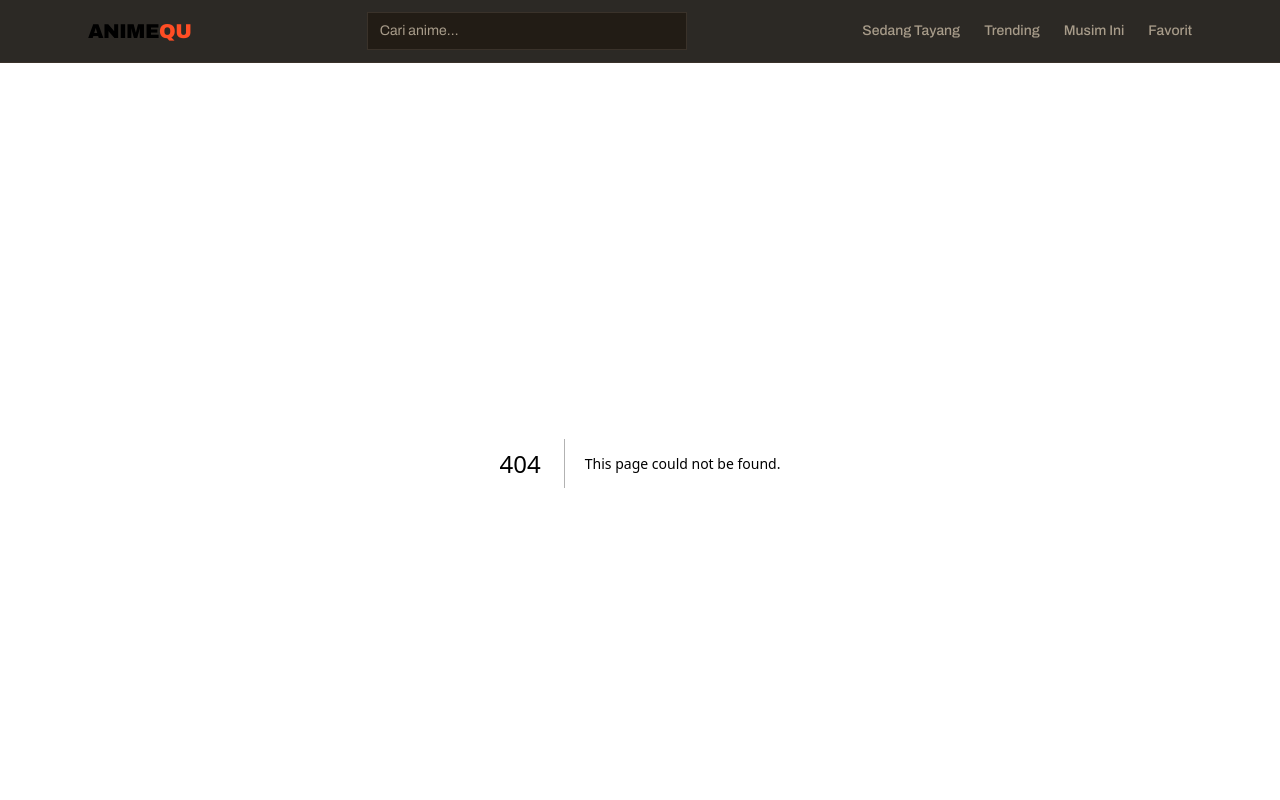
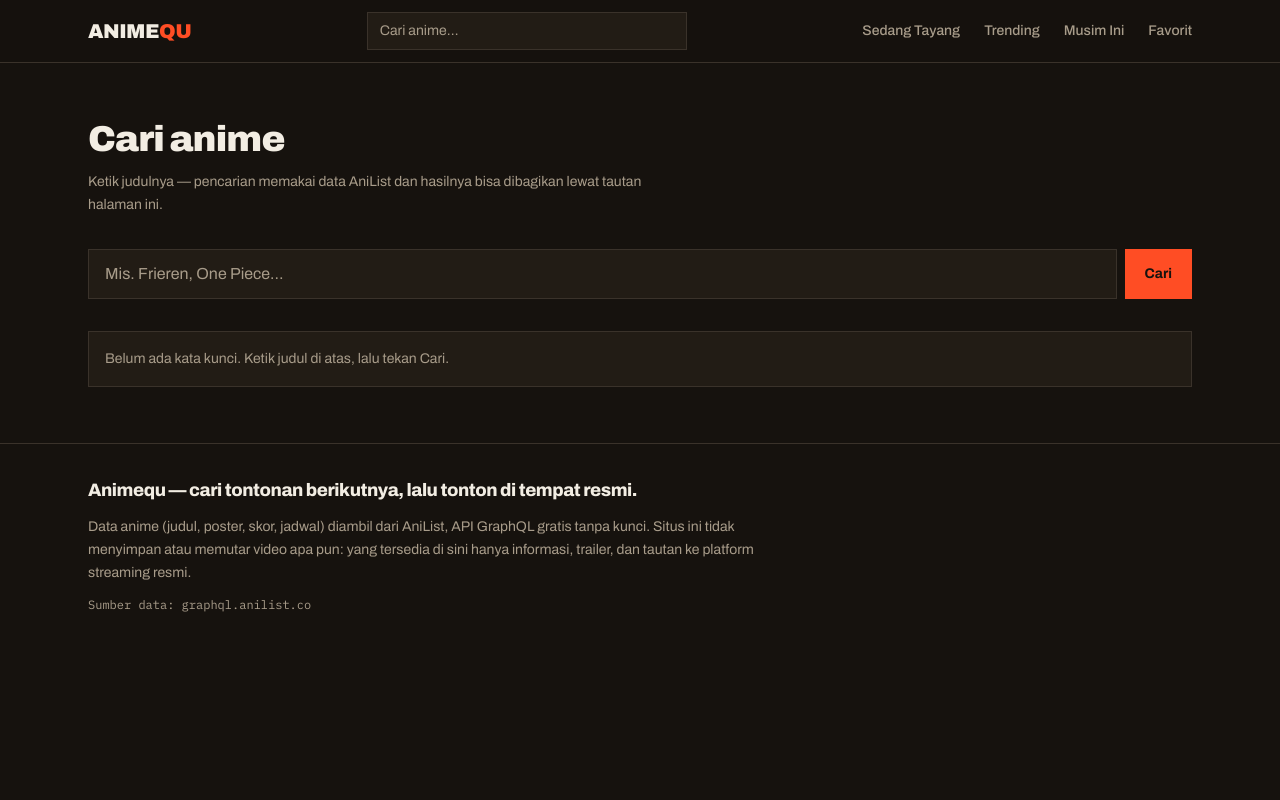
Before and after one commit to bintangyudhis/animequ, a Next.js app: page /cari in a window 1280 px wide. Before the commit this address had no page. Shown: the top 800 px of the page. Built offline with nearby package versions, Linux system fonts and the light colour scheme.

Commit message:
Day 12: halaman pencarian [skip-vercel]

```diff
--- /dev/null
+++ b/src/app/cari/page.tsx
@@ -0,0 +1,45 @@
+import { Suspense } from "react";
+import FormulirPencarian from "./FormulirPencarian";
+import HasilPencarian from "./HasilPencarian";
+
+// Halaman /cari?q=... : tanpa kata kunci hanya menampilkan formulir dan
+// ajakan; dengan kata kunci, hasil dirender di dalam Suspense supaya
+// cangkang halaman tidak menunggu fetch AniList.
+export default async function Cari({
+  searchParams,
+}: {
+  searchParams: Promise<{ q?: string | string[] }>;
+}) {
+  const params = await searchParams;
+  const mentah = Array.isArray(params.q) ? params.q[0] : params.q;
+  const kataKunci = (mentah ?? "").trim();
+  return (
+    <div className="mx-auto flex max-w-6xl flex-col gap-8 px-4 py-10 sm:px-6 sm:py-14">
+      <div className="flex flex-col gap-3">
+        <h1 className="text-3xl font-black tracking-tight sm:text-4xl">
+          Cari anime
+        </h1>
+        <p className="max-w-xl text-sm leading-relaxed text-muted">
+          Ketik judulnya — pencarian memakai data AniList dan hasilnya bisa
+          dibagikan lewat tautan halaman ini.
+        </p>
+      </div>
+      <FormulirPencarian nilaiAwal={kataKunci} />
+      {kataKunci ? (
+        <Suspense
+          fallback={
+            <p className="text-sm text-muted">
+              Mencari “{kataKunci}” di AniList…
+            </p>
+          }
+        >
+          <HasilPencarian kataKunci={kataKunci} />
+        </Suspense>
+      ) : (
+        <p className="border border-line bg-panel p-4 text-sm leading-relaxed text-muted">
+          Belum ada kata kunci. Ketik judul di atas, lalu tekan Cari.
+        </p>
+      )}
+    </div>
+  );
+}
```
